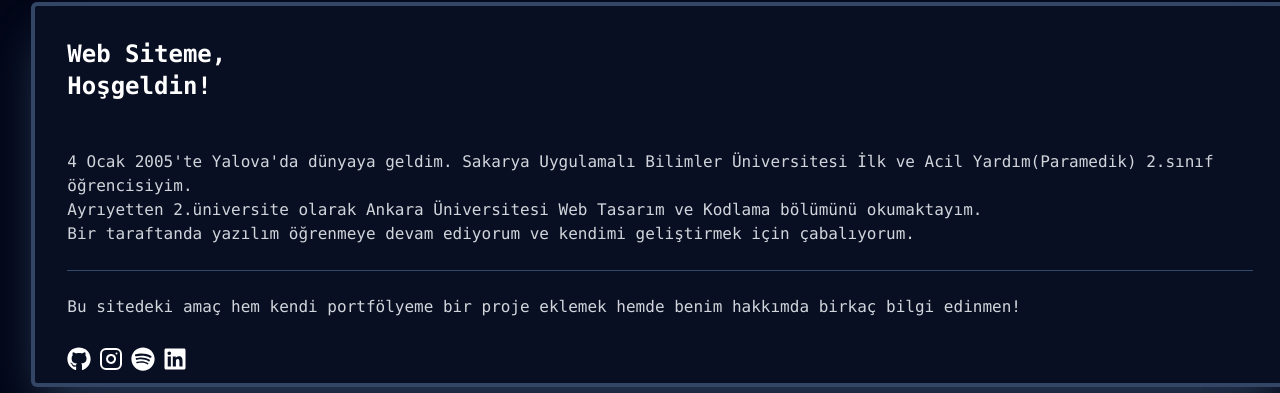
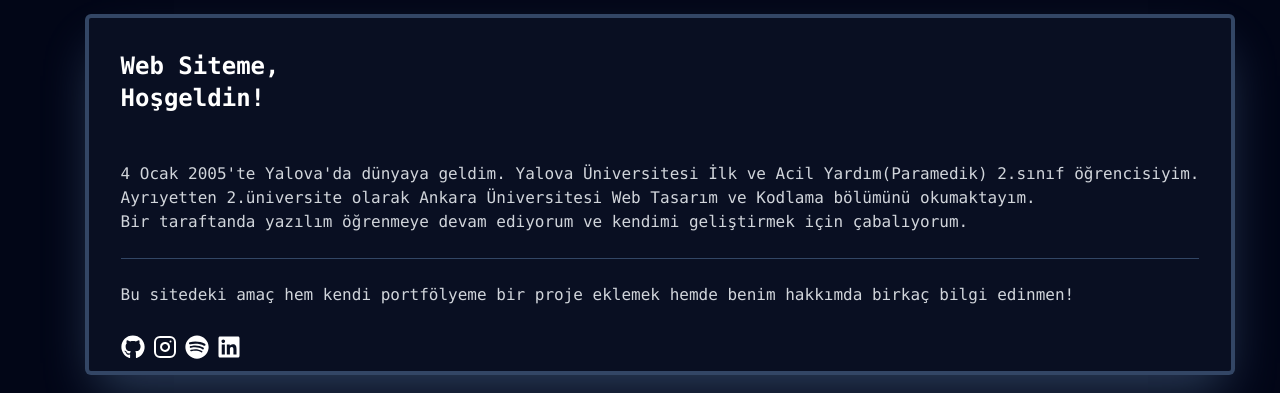
Before and after one commit to Revlice/rahmicantut.com-v2, a React (Vite) app: page / in a window 1280 px wide. Shown: the part 414-807 px from the top of the page. Built offline with nearby package versions, Linux system fonts and the light colour scheme.

Commit message:
Update HomePage.jsx

```diff
--- a/src/components/HomePage.jsx
+++ b/src/components/HomePage.jsx
@@ -20,7 +20,7 @@ const HomePage = () => {
                 </h1>
                 <p className="text-gray-300 cursor-text p-6 lg:p-6  ">
                     4 Ocak 2005'te Yalova'da dünyaya geldim.
-                    Sakarya Uygulamalı Bilimler Üniversitesi İlk ve Acil Yardım(Paramedik) 2.sınıf öğrencisiyim.
+                    Yalova Üniversitesi İlk ve Acil Yardım(Paramedik) 2.sınıf öğrencisiyim.
                     <br/>
                     Ayrıyetten 2.üniversite olarak Ankara Üniversitesi Web Tasarım ve Kodlama bölümünü okumaktayım.
                     <br/>
```
